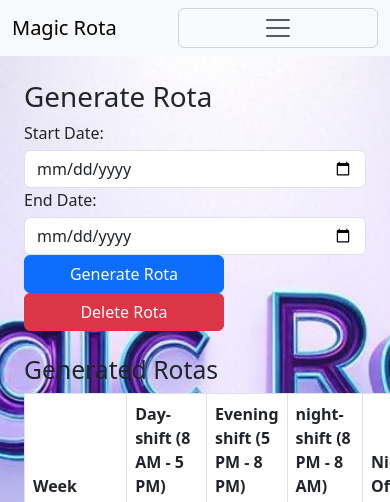
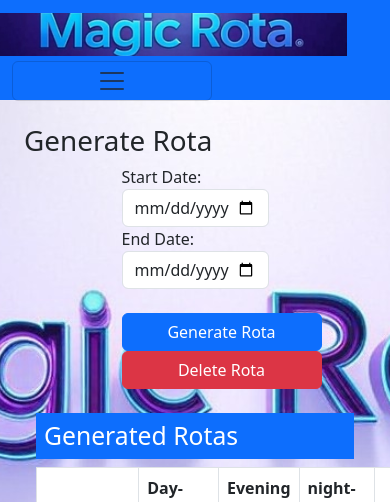
Before and after one commit to mathunjoroge/rota, a Flask app: page /generate_rota in a window 390 px wide; the page is wider, and only the part inside the window is pictured. Shown: the top 502 px of that part. Run offline with Flask 2, Linux system fonts and the light colour scheme; data comes from the database, SQL or seed files in the repository; both versions use the stored data as it was after the commit.

Commit message:
improved navbar

```diff
--- a/templates/base.html
+++ b/templates/base.html
@@ -4,32 +4,37 @@
   <meta charset="UTF-8">
   <meta name="viewport" content="width=device-width, initial-scale=1.0">
   <title>{% block title %}Duty Rota{% endblock %}</title>
-    <!-- Favicon -->
   <link rel="icon" type="image/jpeg" href="{{ url_for('static', filename='images/favicon.ico') }}">
-    <!-- Bootstrap CSS -->
   <link href="https://cdn.jsdelivr.net/npm/bootstrap@5.3.0/dist/css/bootstrap.min.css" rel="stylesheet">
   <link rel="stylesheet" href="{{ url_for('static', filename='styles.css') }}">
 </head>
 <body>
-   <nav class="navbar navbar-expand-lg navbar-light bg-light">
+    <style type="text/css">.navbar-nav .nav-item .nav-link:hover {
+  color: #ffe; /* Keep text white on hover */
+  text-decoration: underline;
+  font-size: 20px;
+}
+</style><nav class="navbar navbar-expand-lg bg-primary" style="height: 100px;">
   <div class="container-fluid">
-            <a class="navbar-brand" href="/">Magic Rota</a>
+    <a class="navbar-brand text-white" href="/">
+      <img src="{{ url_for('static', filename='images/magicbanner.jpeg') }}" alt="Magic Rota Logo" class="img-fluid" style="margin-left: -15px;">
+    </a>
     <button class="navbar-toggler" type="button" data-bs-toggle="collapse" data-bs-target="#navbarNav" aria-controls="navbarNav" aria-expanded="false" aria-label="Toggle navigation">
       <span class="navbar-toggler-icon"></span>
     </button>
     <div class="collapse navbar-collapse" id="navbarNav">
       <ul class="navbar-nav">
         <li class="nav-item">
-                        <a class="nav-link" href="/members">Members</a>
+          <a class="nav-link text-white fs-4" href="/members">Members</a>
         </li>
         <li class="nav-item">
-                        <a class="nav-link" href="/shifts">Shifts</a>
+          <a class="nav-link text-white fs-4" href="/shifts">Shifts</a>
         </li>
         <li class="nav-item">
-                        <a class="nav-link" href="/generate_rota">Rota</a>
+          <a class="nav-link text-white fs-4" href="/generate_rota">Rota</a>
         </li>
         <li class="nav-item">
-                        <a class="nav-link" href="/on_leave">Members on Leave</a> <!-- New Link -->
+          <a class="nav-link text-white fs-4" href="/on_leave">Members on Leave</a>
         </li>
       </ul>
     </div>
@@ -38,6 +43,8 @@
   <div class="container mt-4">
     {% block content %}{% endblock %}
   </div>
+
+  <script src="https://code.jquery.com/jquery-3.6.3.min.js"></script>
   <script src="https://cdn.jsdelivr.net/npm/bootstrap@5.3.0/dist/js/bootstrap.bundle.min.js"></script>
 </body>
 </html>
--- a/templates/rota.html
+++ b/templates/rota.html
@@ -3,24 +3,31 @@
 {% block title %}Generated Rota{% endblock %}
 
 {% block content %}
-    <div class="container mt-4">
+    <div class="container">
         <h1>Generate Rota</h1>
 
         <!-- Form to generate or delete rota -->
         <form action="{{ url_for('generate_rota') }}" method="POST">
-            <div class="form-group">
-                <label for="start_date">Start Date:</label>
-                <input type="date" class="form-control" name="start_date" required>
-            </div>
-            <div class="form-group">
-                <label for="end_date">End Date:</label>
-                <input type="date" class="form-control" name="end_date" required>
-            </div>
+ <div class="container" style="width: 50%;">
+  <div class="row">
+    <div class="col-md-6">
+      <label for="start_date">Start Date:</label>
+      <input type="date" class="form-control" name="start_date" required>
+    </div>
+    <div class="col-md-6">
+      <label for="end_date">End Date:</label>
+      <input type="date" class="form-control" name="end_date"   required>
+    </div>
+  </div>
+</div>
+<br>
+             <div class="container" style="width: 50%;">
             <button type="submit" name="action" value="generate" class="btn btn-primary">Generate Rota</button>
             <button type="submit" name="action" value="delete" class="btn btn-danger">Delete Rota</button>
         </form>
-
-        <h2 class="mt-4">Generated Rotas</h2>
+</div>
+<div class="container">
+        <h2 class="mt-4 text-white bg-primary p-2">Generated Rotas</h2>
 
         <!-- Rota table -->
         <table class="table table-bordered">
--- a/templates/shifts.html
+++ b/templates/shifts.html
@@ -29,7 +29,7 @@
     </div>
 </form>
 
-<h2>Shifts</h2>
+             <h2 class="mt-4 text-white bg-primary p-2">shits</h2>
 <table class="table table-bordered">
     <thead>
         <tr>
```
Also changed, not shown: instance/rota.db, static/images/logo.png (added). Lines whose indentation alone changed are shown as unchanged.
